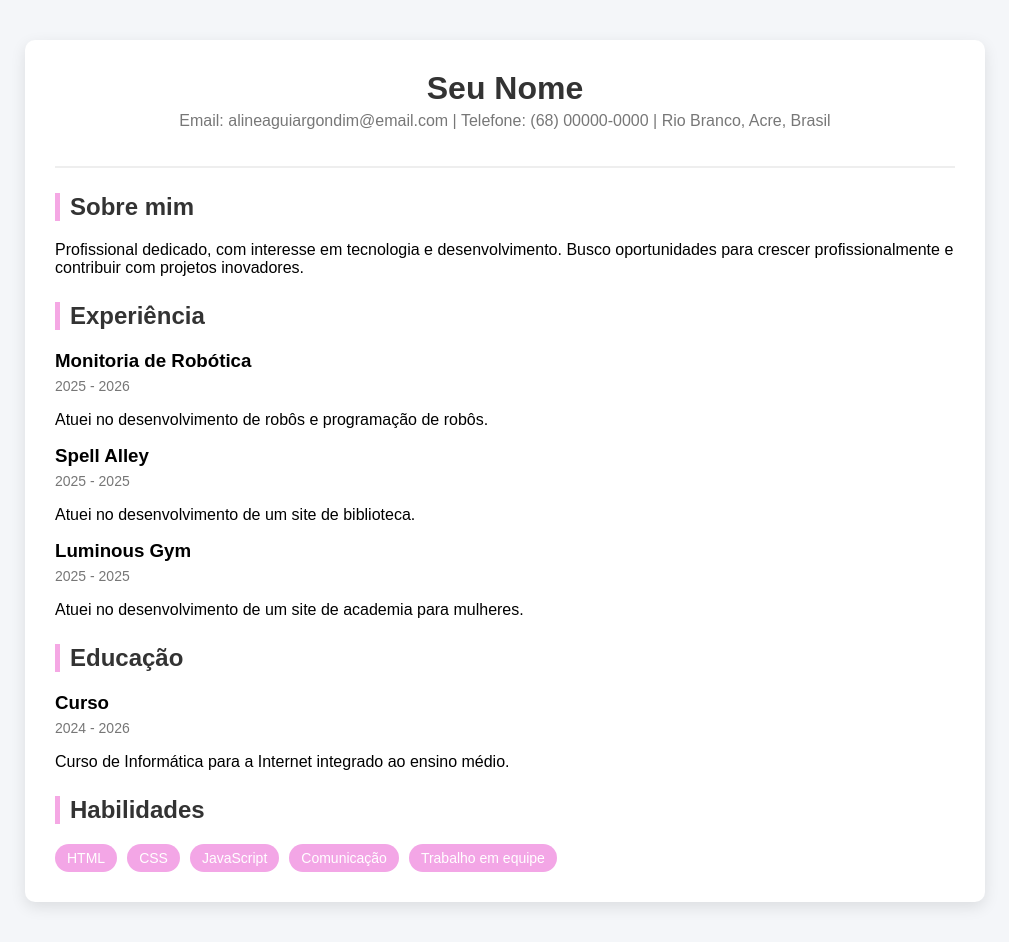
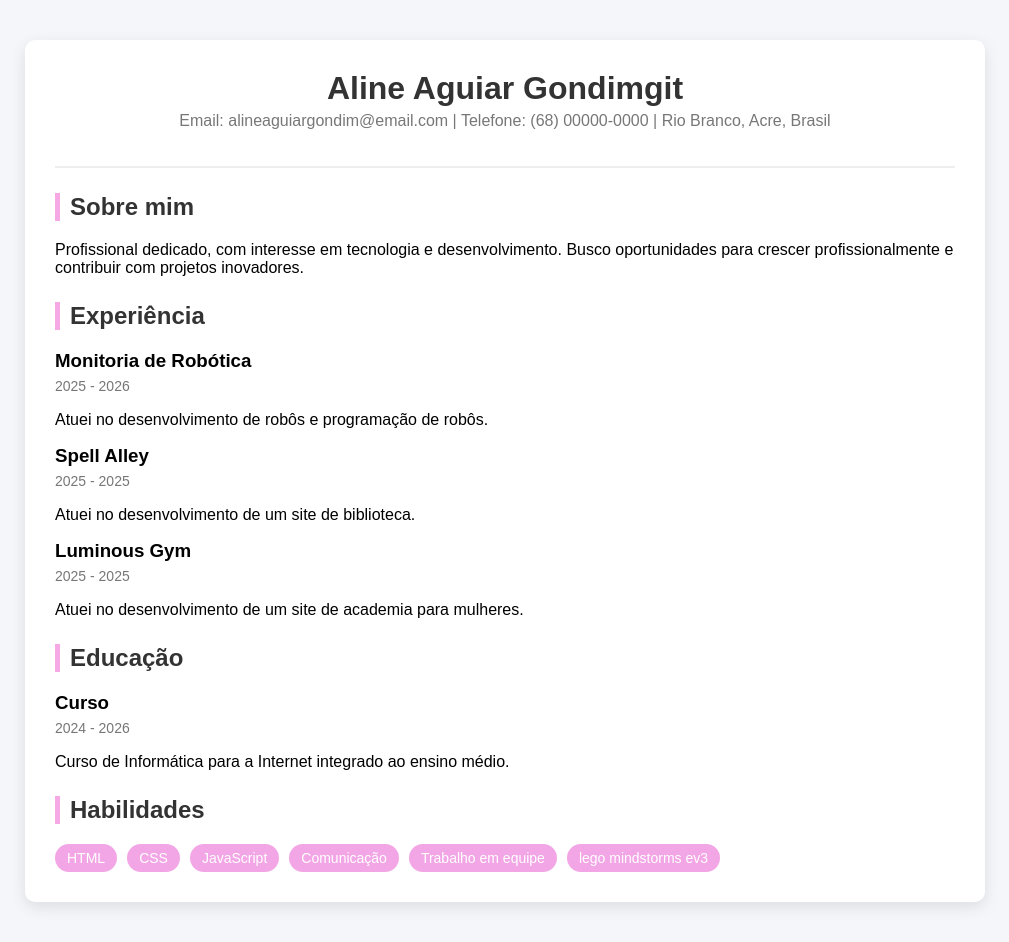
Before and after one commit to alineaguiargondim/Nexus, a plain HTML site: page index.html in a window 1280 px wide. Shown: the whole page, without its empty margins (135-1144 px from the left). Drawn offline with Linux system fonts and the light colour scheme.

Commit message:
Mudei alguns nomes

```diff
--- a/index.html
+++ b/index.html
@@ -4,7 +4,7 @@
 <meta charset="UTF-8">
 <meta name="viewport" content="width=device-width, initial-scale=1.0">
 
-<title>Currículo - Seu Nome</title>
+<title>Currículo - Aline Aguiar Gondim</title>
 
 <link rel="stylesheet" href="style.css">
 
@@ -14,7 +14,7 @@
 <div class="container">
 
 <div class="header">
-<h1>Seu Nome</h1>
+<h1>Aline Aguiar Gondimgit</h1>
 <p>Email: alineaguiargondim@email.com | Telefone: (68) 00000-0000 | Rio Branco, Acre, Brasil</p>
 </div>
 
@@ -66,6 +66,7 @@
 <div class="skill">JavaScript</div>
 <div class="skill">Comunicação</div>
 <div class="skill">Trabalho em equipe</div>
+<div class="skill">lego mindstorms ev3</div>
 </div>
 
 </div>
```
